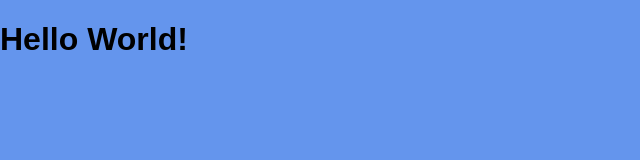
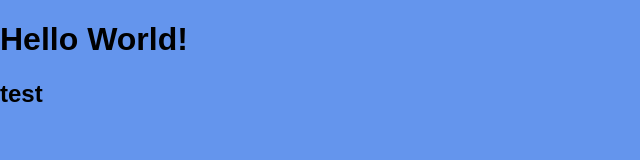
Before and after one commit to zenajun/project7-portfolio, a website: page index.html in a window 1280 px wide. Shown: the full height of the page, 0-640 px from the left. Drawn offline with Linux system fonts and the light colour scheme.

Commit message:
Initial commit

```diff
--- a/index.html
+++ b/index.html
@@ -10,6 +10,10 @@
 <body>
 
 	<h1>Hello World!</h1>
+	<div>
+		<h2>test</h2>
+		<p></p>
+	</div>
 
 	<script src="public/scripts/main.js"></script>
 </body>
```
